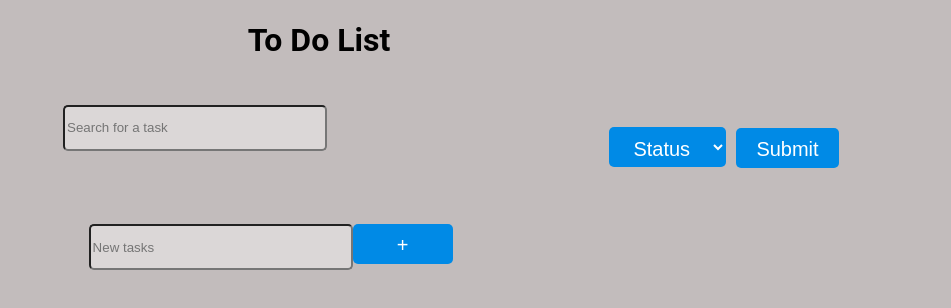
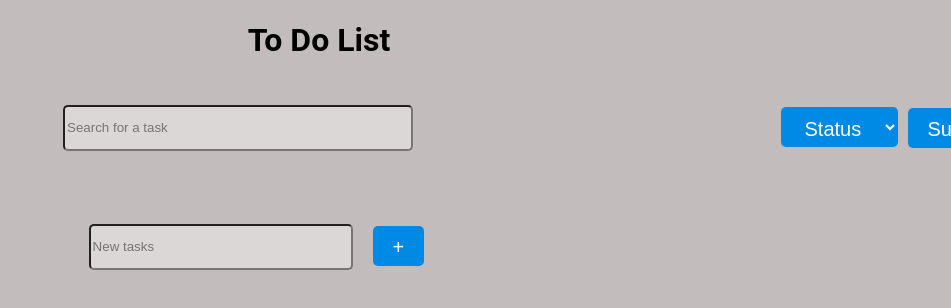
Before and after one commit to Vayre047/ToDoList, an Angular app: page / in a window 1280 px wide. Shown: the top 308 px of the page, without its empty margins (329-1280 px from the left). Built offline with nearby package versions, Linux system fonts and the light colour scheme.

Commit message:
Css is finished

```diff
--- a/src/app/Components/Dropdown Menu/dropdown-menu.component.css
+++ b/src/app/Components/Dropdown Menu/dropdown-menu.component.css
@@ -1,7 +1,9 @@
 .dropdownPosition{
     position: relative;
-    padding: 0 0 0 50rem;
+    bottom: 20px;
+    padding: 0 0 0 60rem;
     text-align: center;
+    width: 500px;
 }
 
 button{
@@ -11,7 +13,7 @@ button{
     background-color: #008ae6;
     color: #fff;
     width: auto;
-    max-width: 100%;
+    max-width: 100px;
     min-width: 100px;
     height: 40px;
     font-family: Arial, sans-serif;
--- a/src/app/Components/Search Input/search-input.component.css
+++ b/src/app/Components/Search Input/search-input.component.css
@@ -2,11 +2,14 @@
     position: relative;
     top: 1.5rem;
     left: 30%;
+    width: 350px;
+    z-index: 10;
     display: flex;
+    justify-content: center;
 }
 
 .input{
-    width: 20%;
+    width: 100%;
     min-width: 200px;
     height: 2.5rem;
     min-height: 25px;
--- a/src/app/Components/Task List/task.component.css
+++ b/src/app/Components/Task List/task.component.css
@@ -1,31 +1,65 @@
 .taskList{
+    position: relative;
+    top: 50px;
+    right: 28rem;
     list-style-type: none;
-    width: 12.5rem;
-    height: 2rem;
-    border: 1px solid #000;
+    width: 25rem;
+    height: 5rem;
+    border: 1px solid #6b6161;
     border-radius: 5px;
 }
 
 ul{
-    position: relative;
-    right: 2%;
+    text-align: center;
+}
+
+p{
+    padding: 3px 0 0 0;
+    font-family: 'Pacifico', cursive;
+    font-size: 20px;
 }
 
 input[type=checkbox]{
     width: 30px;
     height: 30px;
+    border: none;
+    outline: none;
+}
+
+input[type=button]{
+    position: relative;
+    top: 3px;
+    background-color: #008ae6;
+    color: #fff;
+    width: 30px;
+    height: 30px;
+    border: none;
+    border-radius: 5px;
+    cursor: pointer;
 }
 
 .enabled{
     text-decoration: line-through;
     background-color: gray;
+    opacity: 0.5;
 }
 
 .disabled{
     text-decoration: null;
 }
 
+.taskPosition{
+    position: relative;
+    top: 50%;
+    left: 50%;
+}
 
-/* input[type=button]{
-
-} */
+.inputConfiguration{
+    position: relative;
+    bottom: 50px;
+    display: flex;
+    flex-direction: row;
+    justify-content: flex-end;
+    padding: 0 10px 0 5px;
+    padding-bottom: 50px;
+}
--- a/src/app/Components/Task List/task.component.html
+++ b/src/app/Components/Task List/task.component.html
@@ -1,9 +1,11 @@
 <div class="taskContainer">
     <ul *ngFor="let task of tasks; let index = index">
         <li class="taskList" [ngClass]="task.status ? 'enabled' : 'disabled'">
-            {{task.name}}
-            <input type="checkbox" (click)="isChecked(task)">
-            <input type="button" (click)="deleteTask(index)" value="Delete">
+            <p>{{task.name}}</p>
+            <div class="inputConfiguration">
+                <input type="checkbox" (click)="isChecked(task)">
+                <input type="button" (click)="deleteTask(index)" value="X">
+            </div>
         </li>
     </ul>
 </div>
--- a/src/app/Components/Tasks/tasks.component.css
+++ b/src/app/Components/Tasks/tasks.component.css
@@ -2,7 +2,13 @@
     position: relative;
     top: 3.5rem;
     left: 32%;
+    display: flex;
 }
+
+.buttonConfiguration{
+    padding: 2.5px 0 0 20px;
+}
+
 .searchToTask{
     width: 20%;
     min-width: 200px;
@@ -18,7 +24,7 @@
     color: #fff;
     width: auto;
     max-width: 100%;
-    min-width: 100px;
+    min-width: 50px;
     height: 40px;
     font-family: Arial, sans-serif;
     font-size: 20px;
--- a/src/app/Components/Tasks/tasks.component.html
+++ b/src/app/Components/Tasks/tasks.component.html
@@ -2,6 +2,8 @@
 <dropdown-menu [tasks]="tasks" (newTasks)="updateTask($event)"></dropdown-menu>
 <div class="buttonContainer">
     <input [(ngModel)]="newTask" type="text" class="searchToTask" placeholder="New tasks">
-    <button class="addButton" (click)="addTask()">+</button>
+    <div class="buttonConfiguration">
+        <button class="addButton" (click)="addTask()">+</button>
+    </div>
     <task [tasks]="filteredTasks" (newTasks)="updateTask($event)"></task>
 </div>
--- a/src/app/Components/Tasks/tasks.component.ts
+++ b/src/app/Components/Tasks/tasks.component.ts
@@ -25,7 +25,6 @@ export class TasksComponent{
   }
 
   updateTask($event: Task[]){
-    console.log('tasks component ' + JSON.stringify(this.tasks));
     this.filteredTasks = $event;
   }
 }
```
